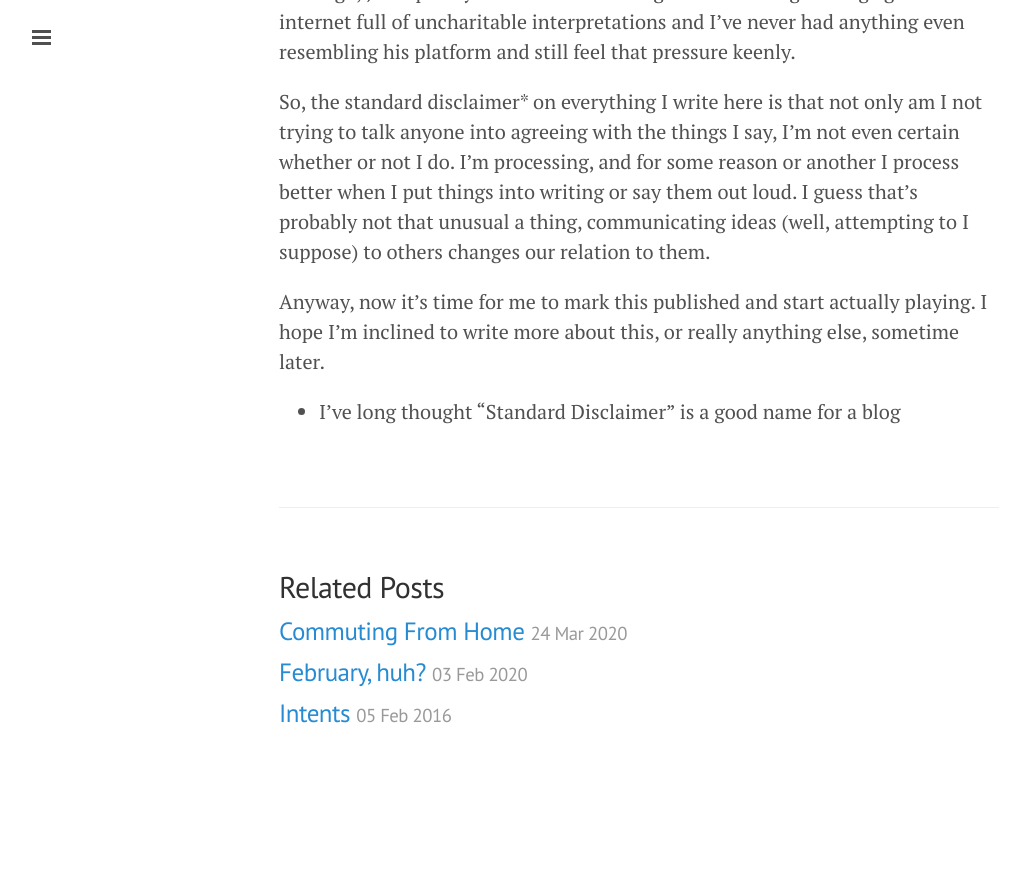
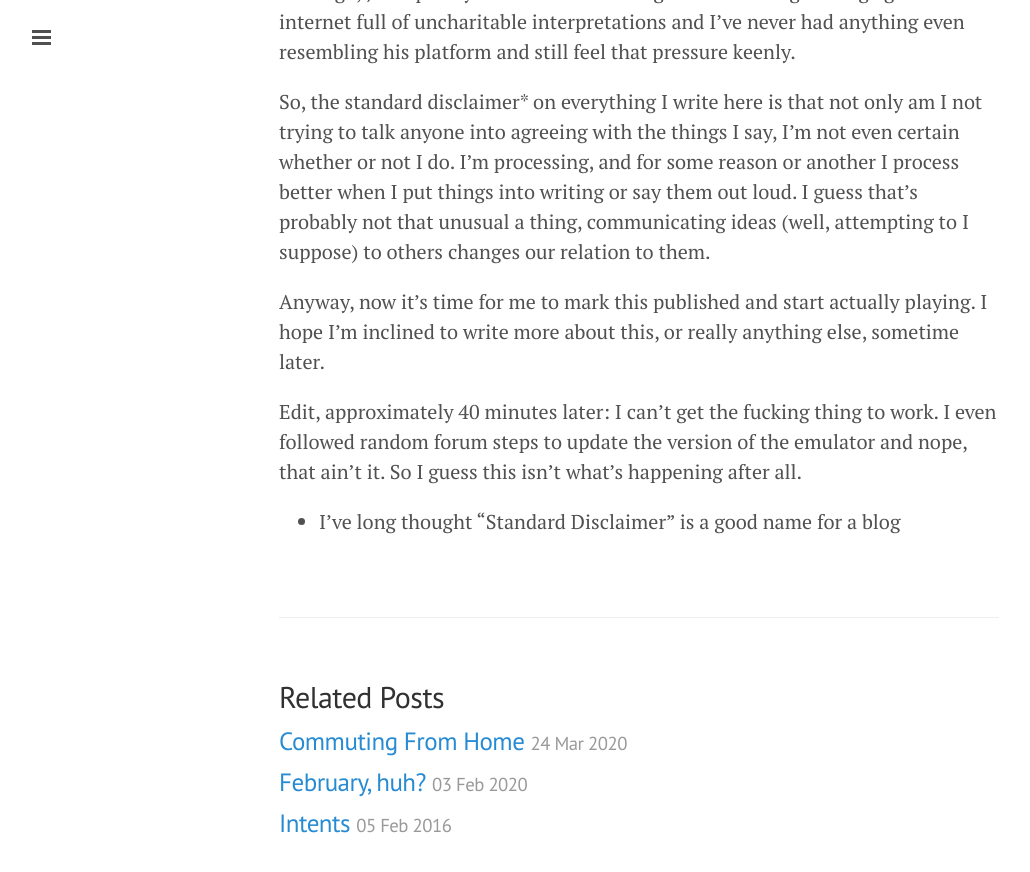
Before and after one commit to robdrimmie/robdrimmie.github.io, a Jekyll site: the page built from _posts/2020-10-06-maybe-ill-play-a-game.markdown, in a window 1280 px wide and 900 px high, scrolled down 1065 px. Shown: the top 872 px of the window, without its empty margins (1-1031 px from the left). Built offline with Jekyll 4.4.1, drawn with Linux system fonts in a browser that asks for light colours; our own code applies the rules of GitHub Pages for plain Markdown files; before the commit the page ends 1855 px from its top, so only the background shows below that.

Commit message:
fucking irritating as fuck is what computers are

```diff
--- a/_posts/2020-10-06-maybe-ill-play-a-game.markdown
+++ b/_posts/2020-10-06-maybe-ill-play-a-game.markdown
@@ -23,4 +23,6 @@ So, the standard disclaimer* on everything I write here is that not only am I no
 
 Anyway, now it's time for me to mark this published and start actually playing. I hope I'm inclined to write more about this, or really anything else, sometime later.
 
+Edit, approximately 40 minutes later: I can't get the fucking thing to work. I even followed random forum steps to update the version of the emulator and nope, that ain't it. So I guess this isn't what's happening after all.
+
 * I've long thought "Standard Disclaimer" is a good name for a blog
```
